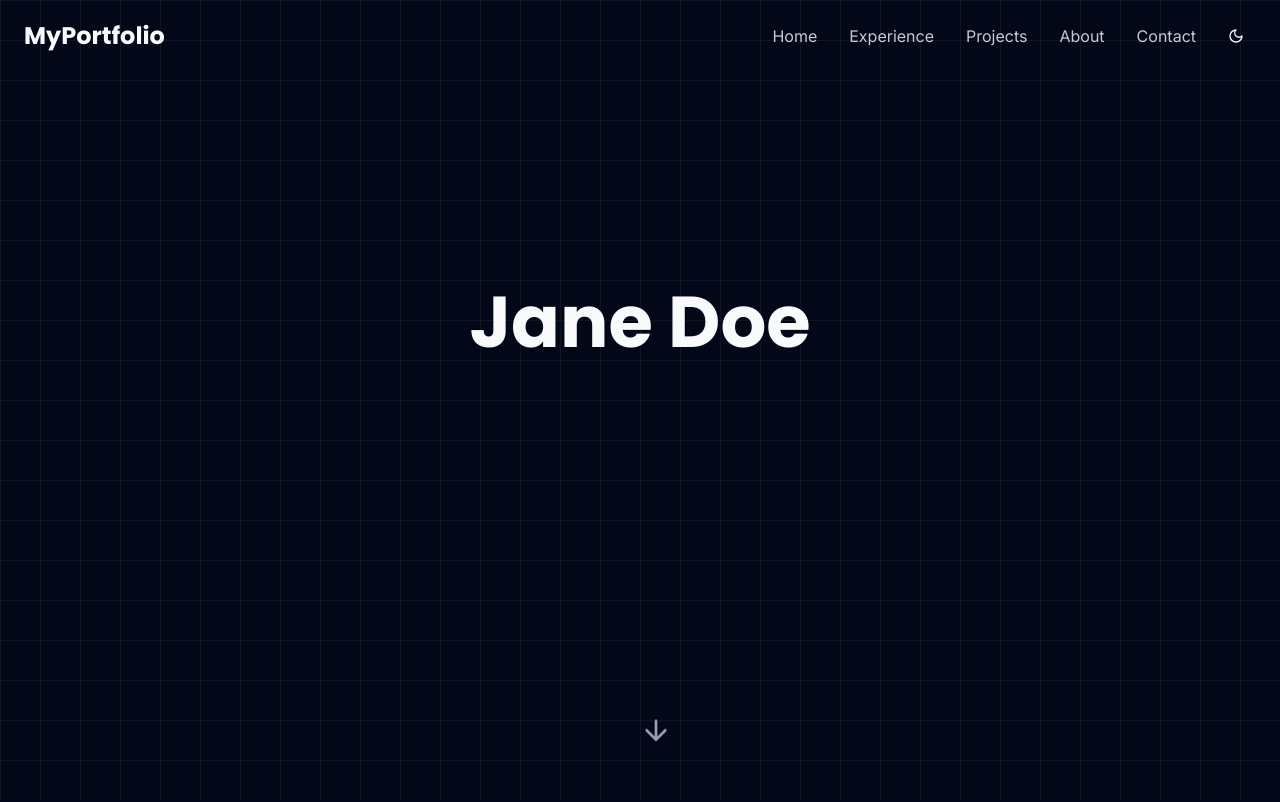
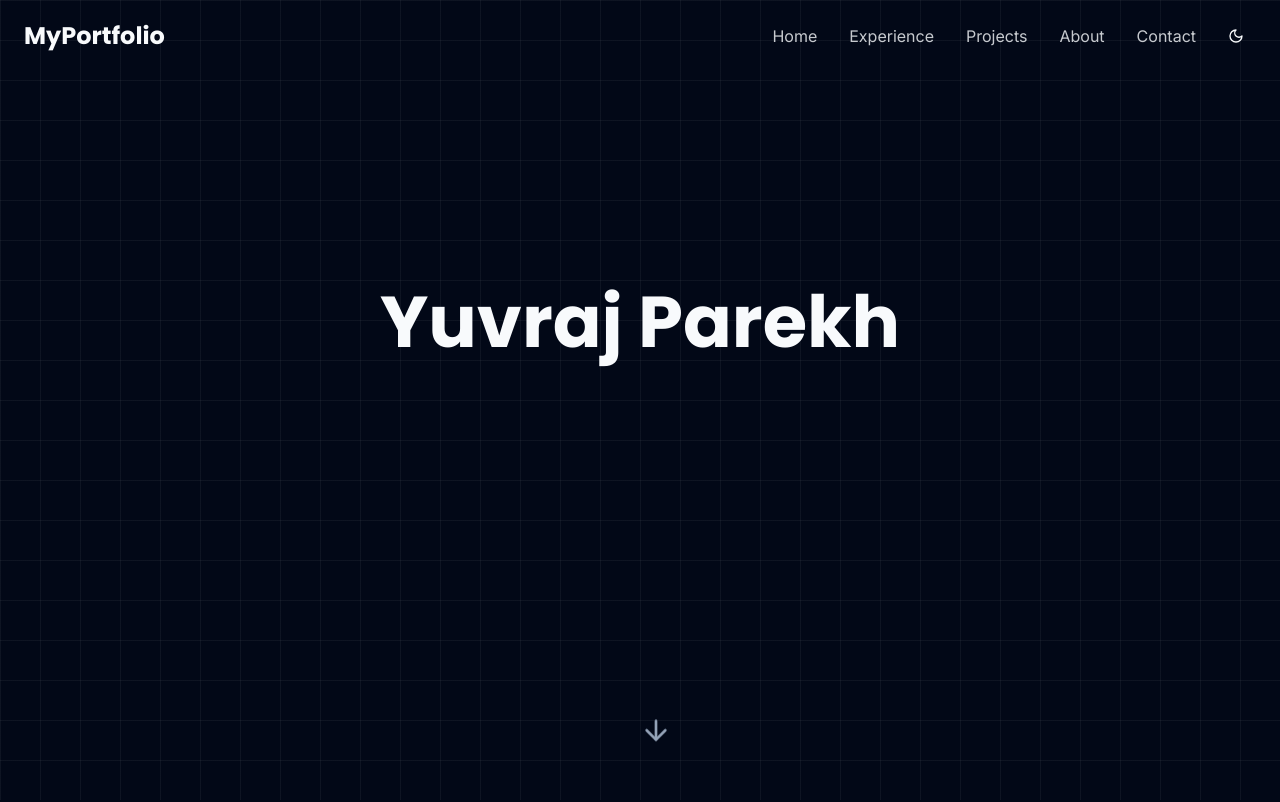
Before and after one commit to yuvii45/one-page-wonder-portfolio, a React (Vite) app: page / in a window 1280 px wide. Shown: the top 802 px of the page. Built offline with nearby package versions, Linux system fonts and the light colour scheme.

Commit message:
Rename all instances to Yuvraj Parekh
Replaced all occurrences of "Jane Doe" with "Yuvraj Parekh" in relevant files.

```diff
--- a/src/components/AboutSection.tsx
+++ b/src/components/AboutSection.tsx
@@ -9,13 +9,13 @@ const AboutSection = () => {
         <div className="md:col-span-2">
           <img
             src={`https://images.unsplash.com/photo-1649972904349-6e44c42644a7?ixlib=rb-4.0.3&q=80&fm=jpg&crop=entropy&cs=tinysrgb&w=600&h=800&fit=crop`}
-            alt="Jane Doe"
+            alt="Yuvraj Parekh"
             className="rounded-lg shadow-lg w-full h-auto object-cover"
           />
         </div>
         <div className="md:col-span-3 text-lg text-foreground/80 space-y-4">
           <p>
-            Hello! I'm Jane, a passionate front-end developer with a love for creating intuitive and dynamic user interfaces. My journey into web development started with a fascination for how beautiful design and powerful technology can come together to create amazing online experiences.
+            Hello! I'm Yuvraj, a passionate front-end developer with a love for creating intuitive and dynamic user interfaces. My journey into web development started with a fascination for how beautiful design and powerful technology can come together to create amazing online experiences.
           </p>
           <p>
             Over the years, I've honed my skills in a variety of modern web technologies, with a strong focus on the React ecosystem. I thrive on solving complex problems and am always eager to learn new things to stay at the forefront of the ever-evolving world of web development.
--- a/src/components/Footer.tsx
+++ b/src/components/Footer.tsx
@@ -11,7 +11,7 @@ const Footer = () => {
           <a href="#" className="hover:text-primary transition-colors"><Github size={24}/></a>
           <a href="#" className="hover:text-primary transition-colors"><Linkedin size={24}/></a>
         </div>
-        <p>&copy; {new Date().getFullYear()} Jane Doe. All rights reserved.</p>
+        <p>&copy; {new Date().getFullYear()} Yuvraj Parekh. All rights reserved.</p>
       </div>
     </footer>
   );
--- a/src/components/HomeSection.tsx
+++ b/src/components/HomeSection.tsx
@@ -8,7 +8,7 @@ const HomeSection = () => {
     <section id="home" className="min-h-screen flex items-center justify-center text-center bg-grid-pattern relative">
       <div className="relative z-10 p-4">
         <h1 className="text-5xl md:text-7xl font-bold font-heading mb-4 text-primary" style={{ animation: 'fade-in 0.5s ease-out forwards' }}>
-          Jane Doe
+          Yuvraj Parekh
         </h1>
         <p className="text-xl md:text-2xl text-muted-foreground mb-8 max-w-2xl mx-auto" style={{ animation: 'fade-in 0.5s ease-out 0.2s forwards', opacity: 0 }}>
           Creative Frontend Developer | Building Beautiful & Usable Web Experiences
```
